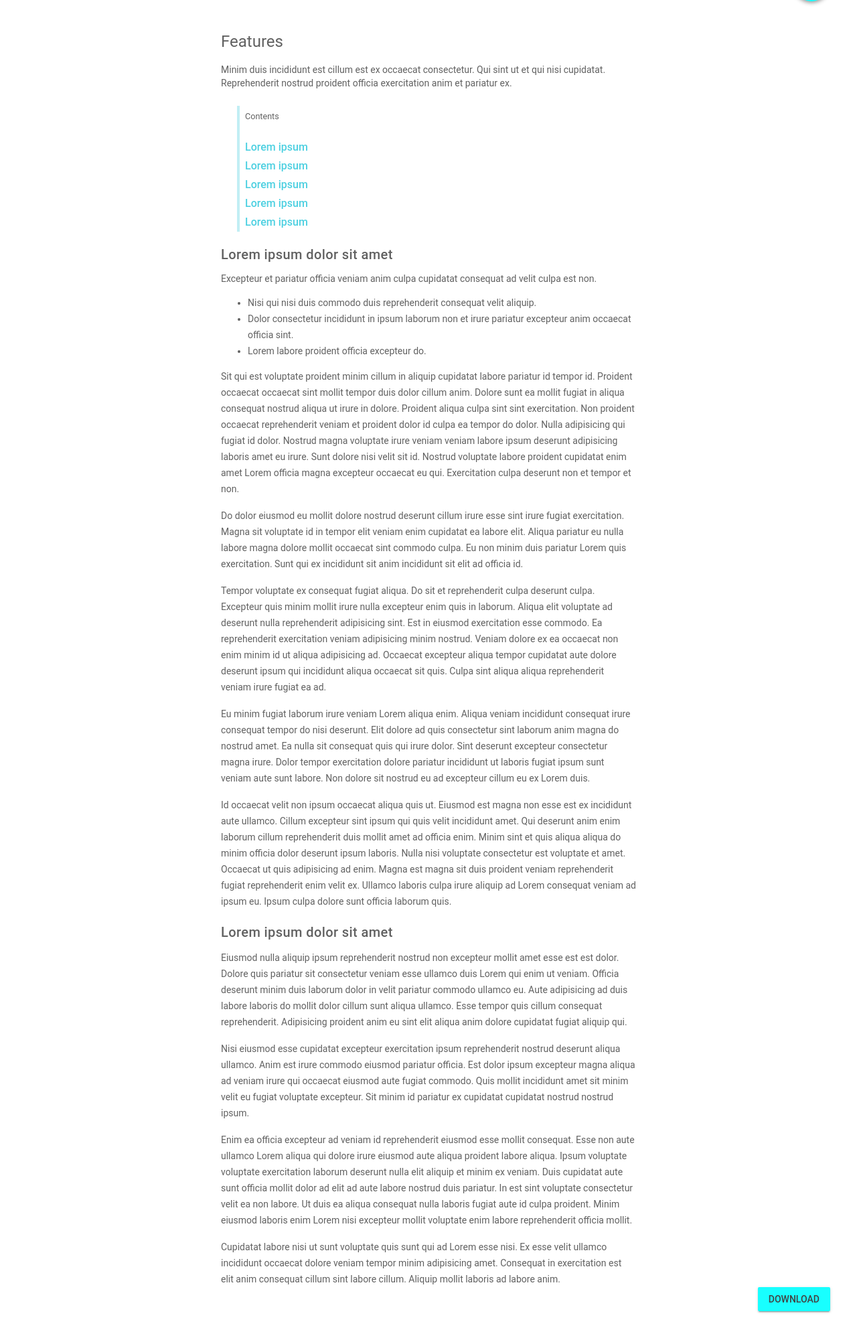
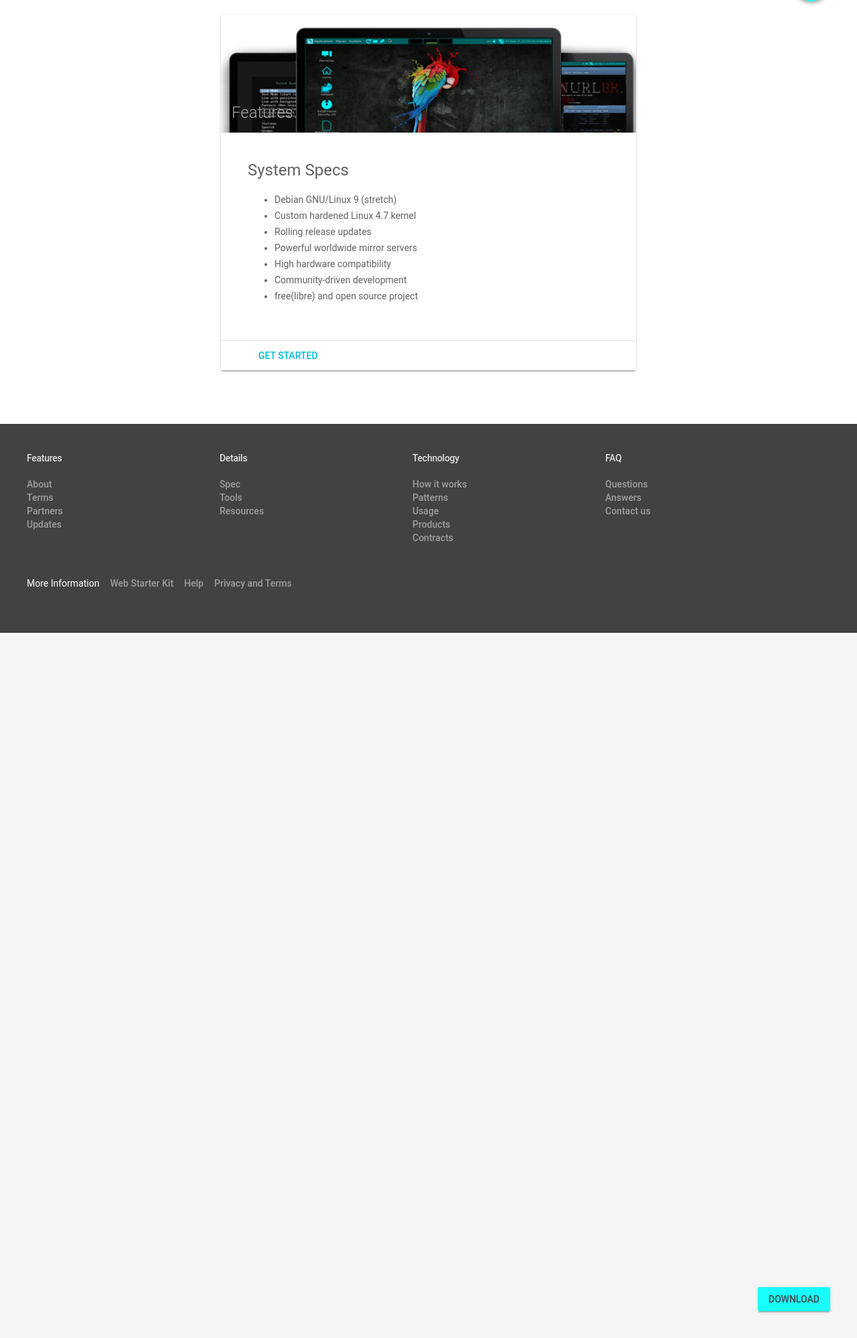
Before and after one commit to ParrotSec/parrotsec.org-old, a PHP site: page / in a window 1280 px wide, after a click on "FEATURES". Shown: the part 282-2280 px from the top of the page at 67% size. Run offline with PHP 8.4, Linux system fonts and the light colour scheme.

Commit message:
start working on the features page

```diff
--- a/body.php
+++ b/body.php
@@ -78,14 +78,6 @@
                 </div>
               </div>
             </div>
-            <?php /*<button class="mdl-button mdl-js-button mdl-js-ripple-effect mdl-button--icon" id="btn2">
-              <i class="material-icons">more_vert</i>
-            </button>
-            <ul class="mdl-menu mdl-js-menu mdl-menu--bottom-right" for="btn2">
-              <li class="mdl-menu__item">Lorem</li>
-              <li class="mdl-menu__item" disabled>Ipsum</li>
-              <li class="mdl-menu__item">Dolor</li>
-            </ul>*/ ?>
           </section>
           <section class="section--center mdl-grid mdl-grid--no-spacing mdl-shadow--2dp">
             <div class="mdl-card mdl-cell mdl-cell--12-col">
@@ -123,57 +115,45 @@
         </div>
         <div class="mdl-layout__tab-panel" id="features">
           <section class="section--center mdl-grid mdl-grid--no-spacing">
-            <div class="mdl-cell mdl-cell--12-col">
-              <h4>Features</h4>
-              Minim duis incididunt est cillum est ex occaecat consectetur. Qui sint ut et qui nisi cupidatat. Reprehenderit nostrud proident officia exercitation anim et pariatur ex.
-              <ul class="toc">
-                <h4>Contents</h4>
-                <a href="#lorem1">Lorem ipsum</a>
-                <a href="#lorem2">Lorem ipsum</a>
-                <a href="#lorem3">Lorem ipsum</a>
-                <a href="#lorem4">Lorem ipsum</a>
-                <a href="#lorem5">Lorem ipsum</a>
-              </ul>
 
-              <h5 id="lorem1">Lorem ipsum dolor sit amet</h5>
-              Excepteur et pariatur officia veniam anim culpa cupidatat consequat ad velit culpa est non.
-              <ul>
-                <li>Nisi qui nisi duis commodo duis reprehenderit consequat velit aliquip.</li>
-                <li>Dolor consectetur incididunt in ipsum laborum non et irure pariatur excepteur anim occaecat officia sint.</li>
-                <li>Lorem labore proident officia excepteur do.</li>
-              </ul>
+              <!-- Wide card with share menu button -->
+              <style>
+                .demo-card-wide.mdl-card {
+                  width: 768px;
+                }
+                .demo-card-wide > .mdl-card__title {
+                  color: #aaa;
+                  height: 176px;
+                  background: url('img/slides.png') center / cover;
+                }
+                .demo-card-wide > .mdl-card__menu {
+                  color: #aaa;
+                }
+              </style>
 
-              <p>
-                Sit qui est voluptate proident minim cillum in aliquip cupidatat labore pariatur id tempor id. Proident occaecat occaecat sint mollit tempor duis dolor cillum anim. Dolore sunt ea mollit fugiat in aliqua consequat nostrud aliqua ut irure in dolore. Proident aliqua culpa sint sint exercitation. Non proident occaecat reprehenderit veniam et proident dolor id culpa ea tempor do dolor. Nulla adipisicing qui fugiat id dolor. Nostrud magna voluptate irure veniam veniam labore ipsum deserunt adipisicing laboris amet eu irure. Sunt dolore nisi velit sit id. Nostrud voluptate labore proident cupidatat enim amet Lorem officia magna excepteur occaecat eu qui. Exercitation culpa deserunt non et tempor et non.
-              </p>
-              <p>
-                Do dolor eiusmod eu mollit dolore nostrud deserunt cillum irure esse sint irure fugiat exercitation. Magna sit voluptate id in tempor elit veniam enim cupidatat ea labore elit. Aliqua pariatur eu nulla labore magna dolore mollit occaecat sint commodo culpa. Eu non minim duis pariatur Lorem quis exercitation. Sunt qui ex incididunt sit anim incididunt sit elit ad officia id.
-              </p>
-              <p id="lorem2">
-                Tempor voluptate ex consequat fugiat aliqua. Do sit et reprehenderit culpa deserunt culpa. Excepteur quis minim mollit irure nulla excepteur enim quis in laborum. Aliqua elit voluptate ad deserunt nulla reprehenderit adipisicing sint. Est in eiusmod exercitation esse commodo. Ea reprehenderit exercitation veniam adipisicing minim nostrud. Veniam dolore ex ea occaecat non enim minim id ut aliqua adipisicing ad. Occaecat excepteur aliqua tempor cupidatat aute dolore deserunt ipsum qui incididunt aliqua occaecat sit quis. Culpa sint aliqua aliqua reprehenderit veniam irure fugiat ea ad.
-              </p>
-              <p>
-                Eu minim fugiat laborum irure veniam Lorem aliqua enim. Aliqua veniam incididunt consequat irure consequat tempor do nisi deserunt. Elit dolore ad quis consectetur sint laborum anim magna do nostrud amet. Ea nulla sit consequat quis qui irure dolor. Sint deserunt excepteur consectetur magna irure. Dolor tempor exercitation dolore pariatur incididunt ut laboris fugiat ipsum sunt veniam aute sunt labore. Non dolore sit nostrud eu ad excepteur cillum eu ex Lorem duis.
-              </p>
-              <p>
-                Id occaecat velit non ipsum occaecat aliqua quis ut. Eiusmod est magna non esse est ex incididunt aute ullamco. Cillum excepteur sint ipsum qui quis velit incididunt amet. Qui deserunt anim enim laborum cillum reprehenderit duis mollit amet ad officia enim. Minim sint et quis aliqua aliqua do minim officia dolor deserunt ipsum laboris. Nulla nisi voluptate consectetur est voluptate et amet. Occaecat ut quis adipisicing ad enim. Magna est magna sit duis proident veniam reprehenderit fugiat reprehenderit enim velit ex. Ullamco laboris culpa irure aliquip ad Lorem consequat veniam ad ipsum eu. Ipsum culpa dolore sunt officia laborum quis.
-              </p>
+              <div class="demo-card-wide mdl-card mdl-shadow--2dp">
+                <div class="mdl-card__title">
+                  <h2 class="mdl-card__title-text">Features</h2>
+                </div>
+                <div class="mdl-card__supporting-text">
+                  <h4>System Specs</h4>
+                  <ul>
+                    <li>Debian GNU/Linux 9 (stretch)</li>
+                    <li>Custom hardened Linux 4.7 kernel</li>
+                    <li>Rolling release updates</li>
+                    <li>Powerful worldwide mirror servers</li>
+                    <li>High hardware compatibility</li>
+                    <li>Community-driven development</li>
+                    <li>free(libre) and open source project</li>
+                  </ul>
+                </div>
+                <div class="mdl-card__actions mdl-card--border">
+                  <a href="https://www.parrotsec.org/download.fx" class="mdl-button mdl-button--colored mdl-js-button mdl-js-ripple-effect">
+                    Get Started
+                  </a>
+                </div>
+              </div>
 
-              <h5 id="lorem3">Lorem ipsum dolor sit amet</h5>
-
-              <p id="lorem4">
-                Eiusmod nulla aliquip ipsum reprehenderit nostrud non excepteur mollit amet esse est est dolor. Dolore quis pariatur sit consectetur veniam esse ullamco duis Lorem qui enim ut veniam. Officia deserunt minim duis laborum dolor in velit pariatur commodo ullamco eu. Aute adipisicing ad duis labore laboris do mollit dolor cillum sunt aliqua ullamco. Esse tempor quis cillum consequat reprehenderit. Adipisicing proident anim eu sint elit aliqua anim dolore cupidatat fugiat aliquip qui.
-              </p>
-              <p id="lorem5">
-                Nisi eiusmod esse cupidatat excepteur exercitation ipsum reprehenderit nostrud deserunt aliqua ullamco. Anim est irure commodo eiusmod pariatur officia. Est dolor ipsum excepteur magna aliqua ad veniam irure qui occaecat eiusmod aute fugiat commodo. Quis mollit incididunt amet sit minim velit eu fugiat voluptate excepteur. Sit minim id pariatur ex cupidatat cupidatat nostrud nostrud ipsum.
-              </p>
-              <p>
-                Enim ea officia excepteur ad veniam id reprehenderit eiusmod esse mollit consequat. Esse non aute ullamco Lorem aliqua qui dolore irure eiusmod aute aliqua proident labore aliqua. Ipsum voluptate voluptate exercitation laborum deserunt nulla elit aliquip et minim ex veniam. Duis cupidatat aute sunt officia mollit dolor ad elit ad aute labore nostrud duis pariatur. In est sint voluptate consectetur velit ea non labore. Ut duis ea aliqua consequat nulla laboris fugiat aute id culpa proident. Minim eiusmod laboris enim Lorem nisi excepteur mollit voluptate enim labore reprehenderit officia mollit.
-              </p>
-              <p>
-                Cupidatat labore nisi ut sunt voluptate quis sunt qui ad Lorem esse nisi. Ex esse velit ullamco incididunt occaecat dolore veniam tempor minim adipisicing amet. Consequat in exercitation est elit anim consequat cillum sint labore cillum. Aliquip mollit laboris ad labore anim.
-              </p>
-            </div>
           </section>
         </div>
         <footer class="mdl-mega-footer">
```
Also changed, not shown: img/parrot-computer.png (added), img/slides.png (added).
